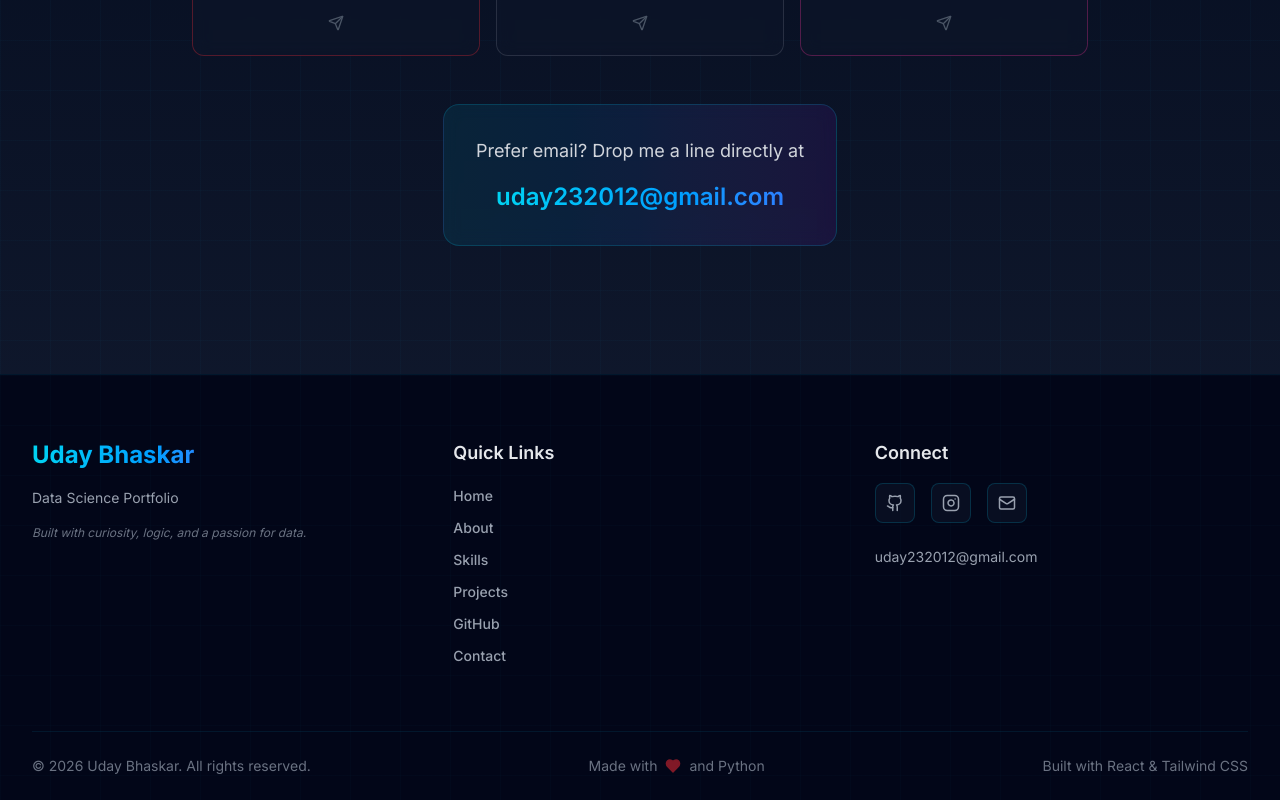
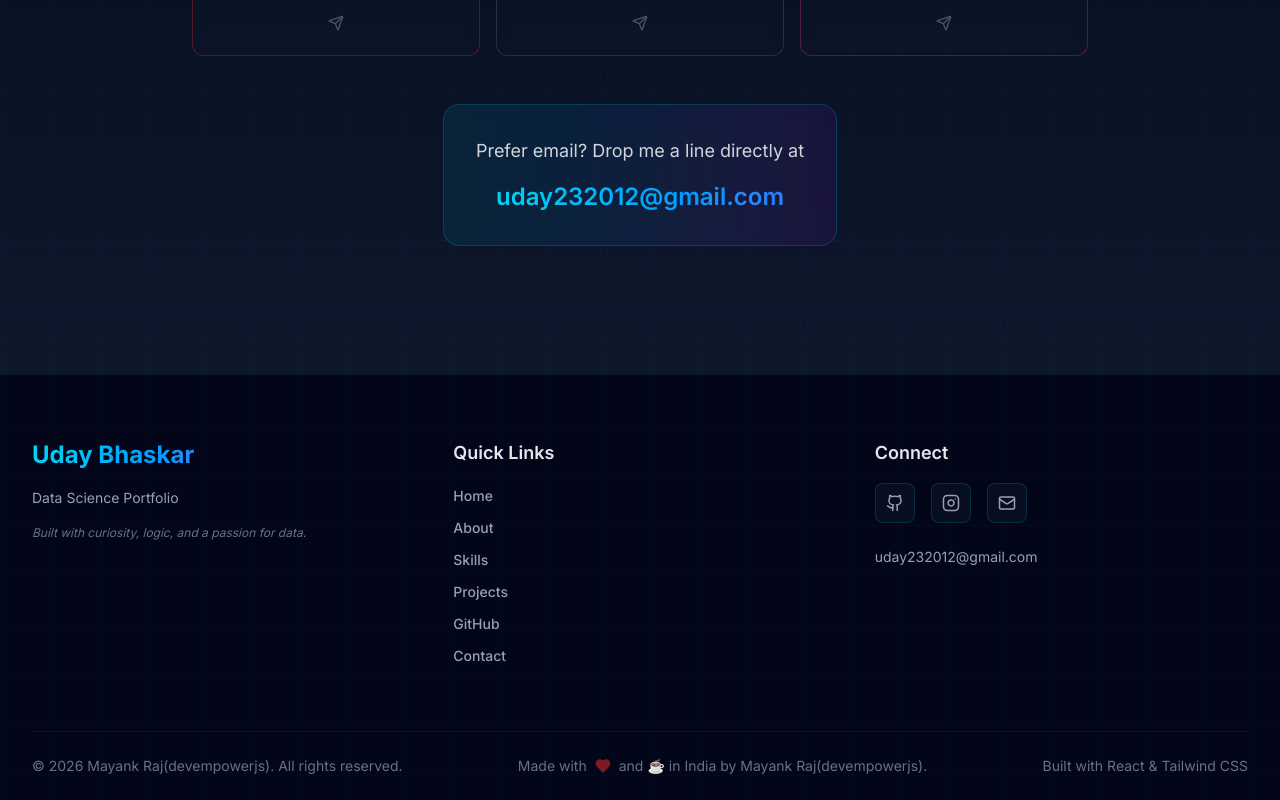
Before and after one commit to devempowerjs/udaybhaskarpy-website, a React (Vite) app: page / in a window 1280 px wide. Shown: the part 6390-7190 px from the top of the page. Built offline with nearby package versions, Linux system fonts and the light colour scheme.

Commit message:
Update footer copyright and attribution text

```diff
--- a/src/app/components/Footer.tsx
+++ b/src/app/components/Footer.tsx
@@ -140,14 +140,14 @@ export function Footer() {
           <div className="flex flex-col md:flex-row justify-between items-center gap-4">
             {/* Copyright */}
             <p className="text-gray-500 text-sm text-center md:text-left">
-              © {currentYear} Uday Bhaskar. All rights reserved.
+              © {currentYear} Mayank Raj(devempowerjs). All rights reserved.
             </p>
 
             {/* Made with Love */}
             <p className="flex items-center gap-2 text-gray-500 text-sm">
               Made with{' '}
               <Heart size={16} className="text-red-500 fill-red-500 animate-pulse" />{' '}
-              and Python
+              and ☕ in India by Mayank Raj(devempowerjs).
             </p>
 
             {/* Tech Stack */}
```
